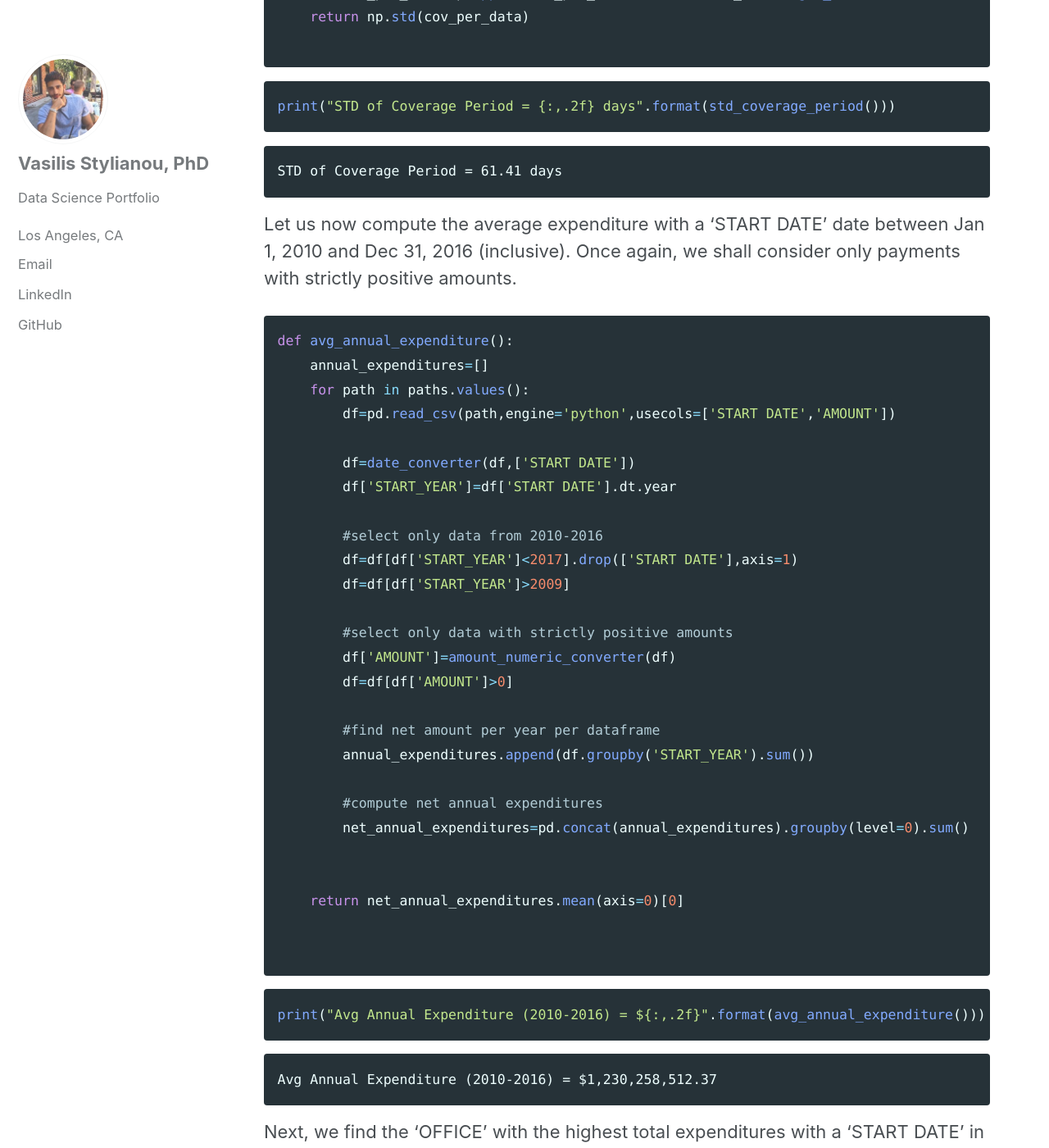
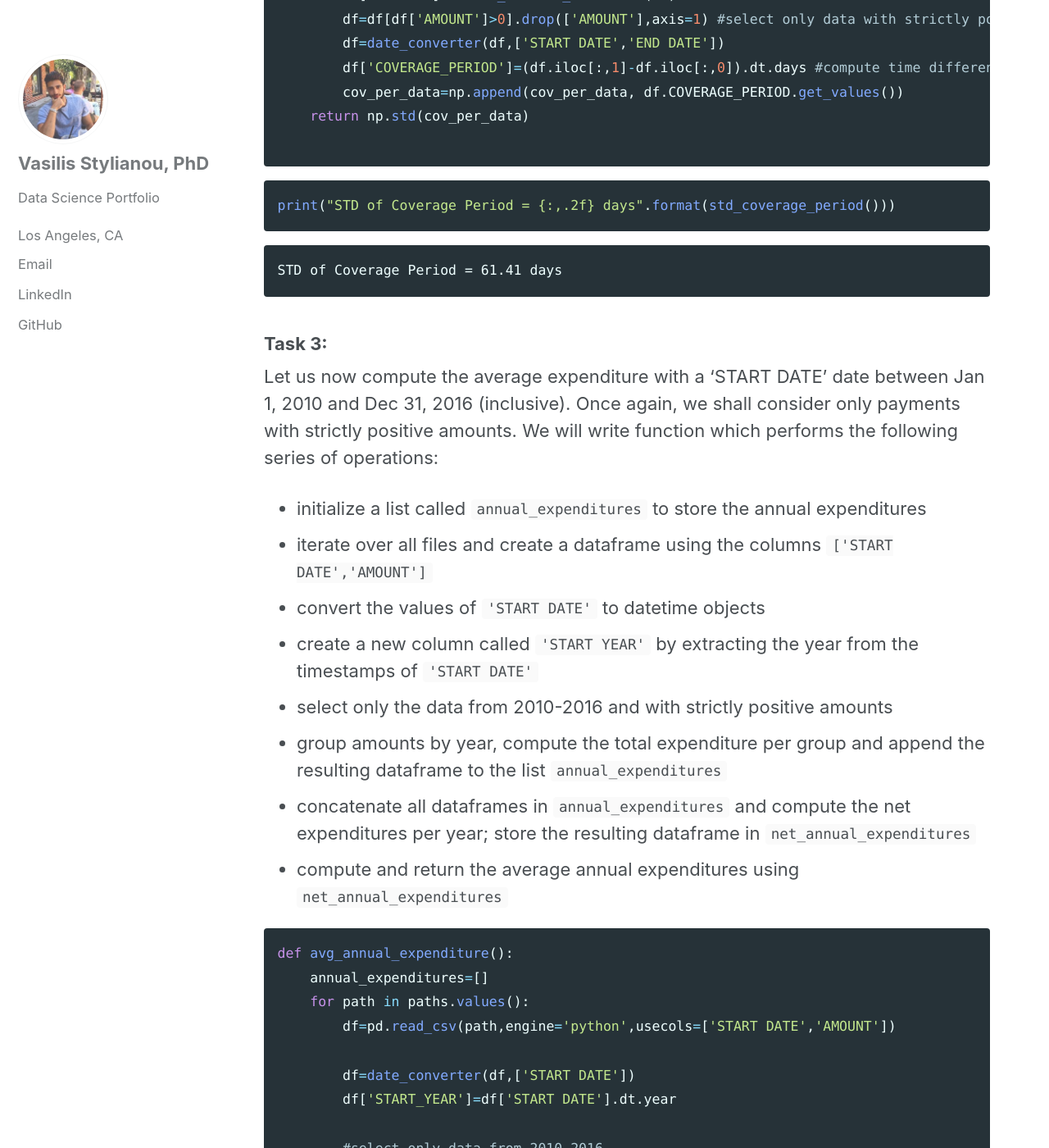
Before and after one commit to vasilis-stylianou/vasilis-stylianou.github.io, a Jekyll site: the page built from _posts/2018-07-15-expenditures.md, in a window 1280 px wide and 1400 px high, scrolled down 8049 px. Shown: the whole window at 82% size. Built offline with Jekyll 4.4.1, drawn with Linux system fonts in a browser that asks for light colours; cached includes are drawn as plain includes; some of the changed text lies outside the part shown.

Commit message:
Update 2018-07-15-expenditures.md

````diff
--- a/_posts/2018-07-15-expenditures.md
+++ b/_posts/2018-07-15-expenditures.md
@@ -324,12 +324,14 @@
 Next, we wish to compute the standard deviation in 'COVERAGE PERIOD' for each payment. The 'COVERAGE PERIOD' is defined as the difference (in days) between 'END DATE' and 'START DATE'. (Let us consider only payments with strictly positive amounts.)
 
 For this task we will write a function which performs the following operations:
+- initialize a numpy array called ```cov_per_data``` to store the coverage periods of each year-quarter
 - iterate over all csv files and create a dataframe using only a subset of the dataframe's columns; namely: ```['START DATE','END DATE','AMOUNT']```
 - convert values of ```'AMOUNT'``` to numeric using our helper method
 - slice the dataframe by using a mask of strictly positive amounts
 - convert the date-like columns to datetime objects
 - create a new column called ```'COVERAGE_PERIOD'``` by computing the timedelta of ```'END DATE'``` with ```'START DATE'``` and converting that time difference into days
-- append ???
+- append the values of ```'COVERAGE_PERIOD'``` for each year-quarter to ```cov_per_data```
+- compute and return the standard deviation of ```cov_per_data```
 
 
 ```python
@@ -353,8 +355,16 @@
 
     STD of Coverage Period = 61.41 days
 
-
-Let us now compute the average expenditure with a 'START DATE' date between Jan 1, 2010 and Dec 31, 2016 (inclusive). Once again, we shall consider only payments with strictly positive amounts.
+### Task 3:
+Let us now compute the average expenditure with a 'START DATE' date between Jan 1, 2010 and Dec 31, 2016 (inclusive). Once again, we shall consider only payments with strictly positive amounts. We will write  function which performs the following series of operations:
+- initialize a list called ```annual_expenditures``` to store the annual expenditures
+- iterate over all files and create a dataframe using the columns ```['START DATE','AMOUNT']```
+- convert the values of ```'START DATE'``` to datetime objects
+- create a new column called ```'START YEAR'``` by extracting the year from the timestamps of ```'START DATE'```
+- select only the data from 2010-2016 and with strictly positive amounts
+- group amounts by year, compute the total expenditure per group and append the resulting dataframe to the list ```annual_expenditures```
+- concatenate all dataframes in ```annual_expenditures``` and compute the net expenditures per year; store the resulting dataframe in ```net_annual_expenditures```
+- compute and return the average annual expenditures using ```net_annual_expenditures```
 
 
 ```python
@@ -393,7 +403,7 @@
 
     Avg Annual Expenditure (2010-2016) = $1,230,258,512.37
 
-
+### Task 4:
 Next, we find the 'OFFICE' with the highest total expenditures with a 'START DATE' in 2016. For this office, we find the 'PURPOSE' that accounts for the highest total expenditures. At last, we compute the fraction of the total expenditures (all records, all offices) with a 'START DATE' in 2016 that these expenditures amount to. We split these computations in four steps:
 1. Compute expenditures of ALL offices in 2016.
 2. Find office w/ max total expenditures in 2016.
@@ -482,8 +492,14 @@
 
     Fraction of 'Max Purpose' of total expenditures = 0.06585479916213956
 
-
-Lastly, let us to find the highest average staff salary among all representatives in 2016. We shall assume that staff sizes are equal to the number of unique payees in the 'PERSONNEL COMPENSATION' category for each representative.
+### Task 5:
+Lastly, let us to find the highest average staff salary among all representatives in 2016. We shall assume that staff sizes are equal to the number of unique payees in the 'PERSONNEL COMPENSATION' category for each representative. We will split this task in two steps:
+1. Compute a list of all staff salaries:
+  - initialize a list called ```list_staff_salaries``` to store the staff salaries per representative for each year-quarter
+  - iterate over all files and create a dataframe with columns: ```['BIOGUIDE_ID','START DATE','AMOUNT','PAYEE','CATEGORY'```
+  - select rows whose ```'CATEGORY'``` value equals ```'PERSONNEL COMPENSATION'```
+  - select data only from year 2016
+  - compute payees's salaries from each representative
 
 
 ```python
````
